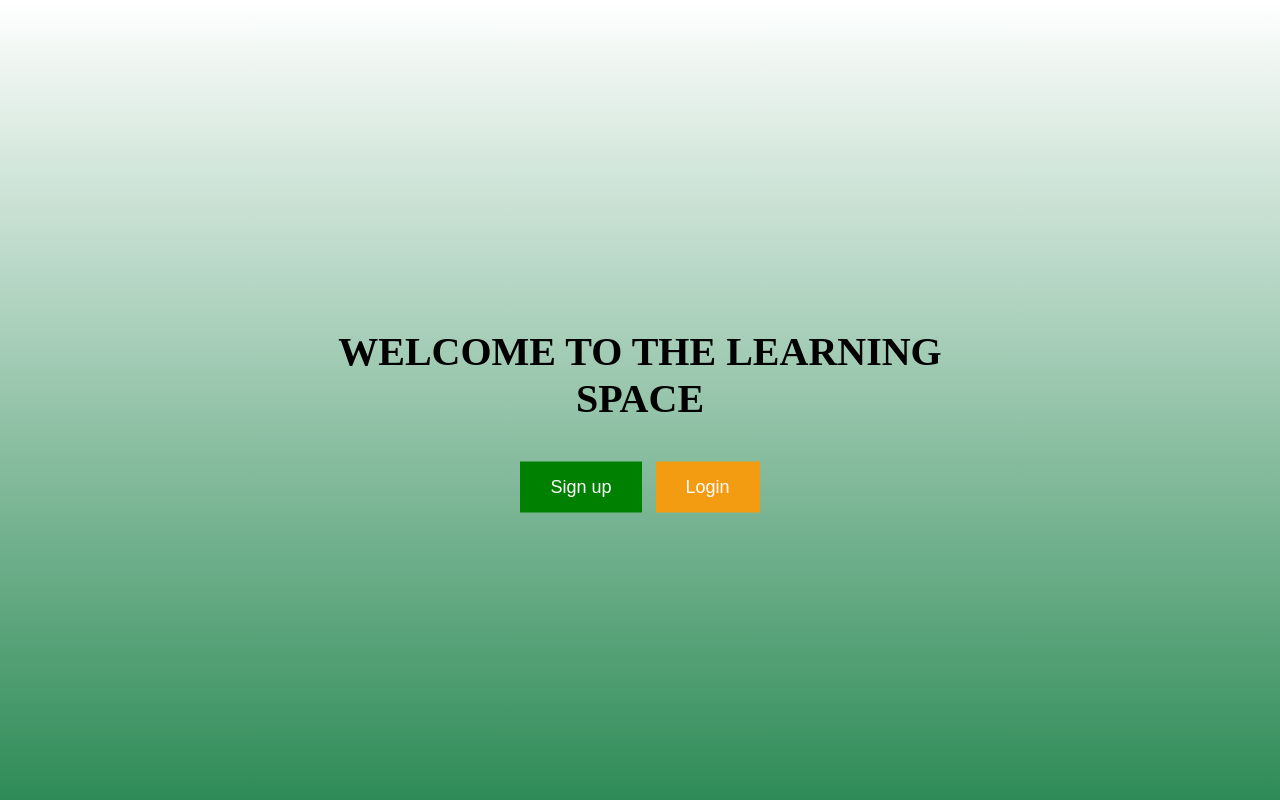
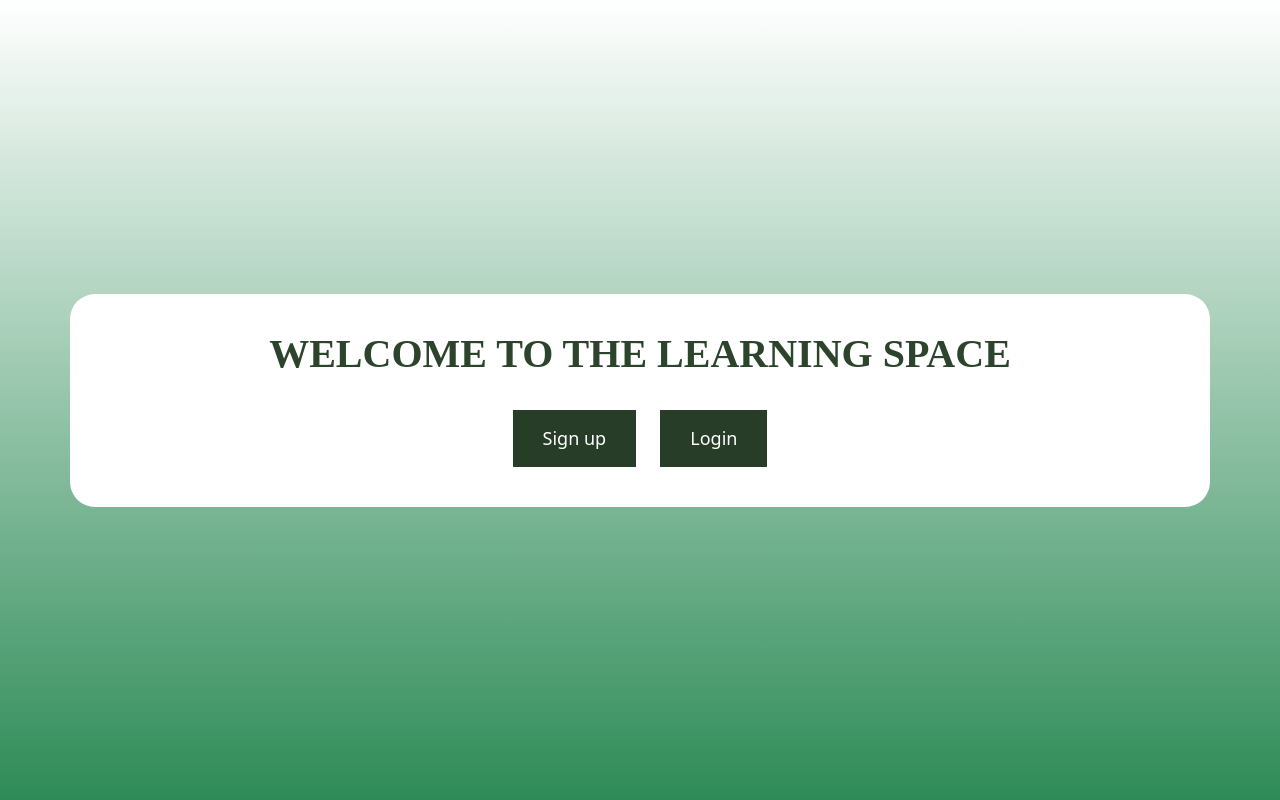
Before and after one commit to sanjanavurity/Web-Development, a PHP site: page /home.html in a window 1280 px wide. Run offline with PHP 8.4, Linux system fonts and the light colour scheme; some libraries are stand-ins or nearby versions.

Commit message:
Third commit

```diff
--- a/home.html
+++ b/home.html
@@ -10,42 +10,40 @@
             background-size: cover;
             background-position: center;
             background-attachment: fixed;
+            display: flex;
+            justify-content: center; /* Center the container horizontally */
+            align-items: center; /* Center the container vertically */
+            height: 100vh; /* Make the body full height */
         }
 
         .container {
-            position: absolute;
-            top: 50%;
-            left: 50%;
-            transform: translate(-50%, -50%);
-            text-align: center;
+            max-width: 800px;
+            width: 100%;
+            background: #fff;
+            border-radius: 25px;
+            padding: 30px;
+            text-align: center; /* Center the content in the container */
         }
 
         .greetings {
-            font-family: "Algeria";
+            font-family: "SHOWCARD GOTHIC";
             font-size: 40px;
             font-weight: bolder;
-            color:black;
+            color: rgb(43, 68, 43);
         }
 
-        .signup-button {
-            background-color:green;
+        .signup-button, .login-button {
+            background-color: rgb(39, 61, 39);
             color: #fff;
             padding: 15px 30px;
             border: none;
             cursor: pointer;
-font-size:18px;
-            margin-right: 10px; /* Add margin to separate buttons */
-        }
-
-        .login-button {
-            background-color: #f39c12; /* Choose a different color for the login button */
-            color: #fff;
-            padding: 15px 30px;
-            border: none;
-font-size:18px;
-            cursor: pointer;
+            font-size: 18px;
+            margin: 10px; /* Add margin to separate buttons */
         }
     </style>
+     <link href="https://cdn.jsdelivr.net/npm/bootstrap@5.7.0/dist/css/bootstrap.min.css" rel="stylesheet">
+
 </head>
 
 <body>
@@ -53,9 +51,22 @@ font-size:18px;
         <div class="greetings">
             <p>WELCOME TO THE LEARNING SPACE</p>
         </div>
-        <button class="signup-button">Sign up</button>
-        <button class="login-button">Login</button> <!-- Add the login button here -->
+        <button class="signup-button" onclick="redirectToSignup()">Sign up</button>
+        <button class="login-button" onclick="redirectToLogin()">Login</button>
+        <script>
+            function redirectToLogin() {
+                window.location.href = "login.php";
+            }
+        </script>
+        <script>
+            function redirectToSignup() {
+                window.location.href = "index.php";
+            }
+        </script>
     </div>
+    <script src="https://code.jquery.com/jquery-3.6.0.min.js"></script>
+    <script src="https://cdn.jsdelivr.net/npm/bootstrap@5.7.0/dist/js/bootstrap.min.js"></script>
+
 </body>
 
 </html>
```
Also changed, not shown: index.php (+33 -28 lines), login.php (+14 -6 lines), login_process.php (deleted, +0 -45 lines).
